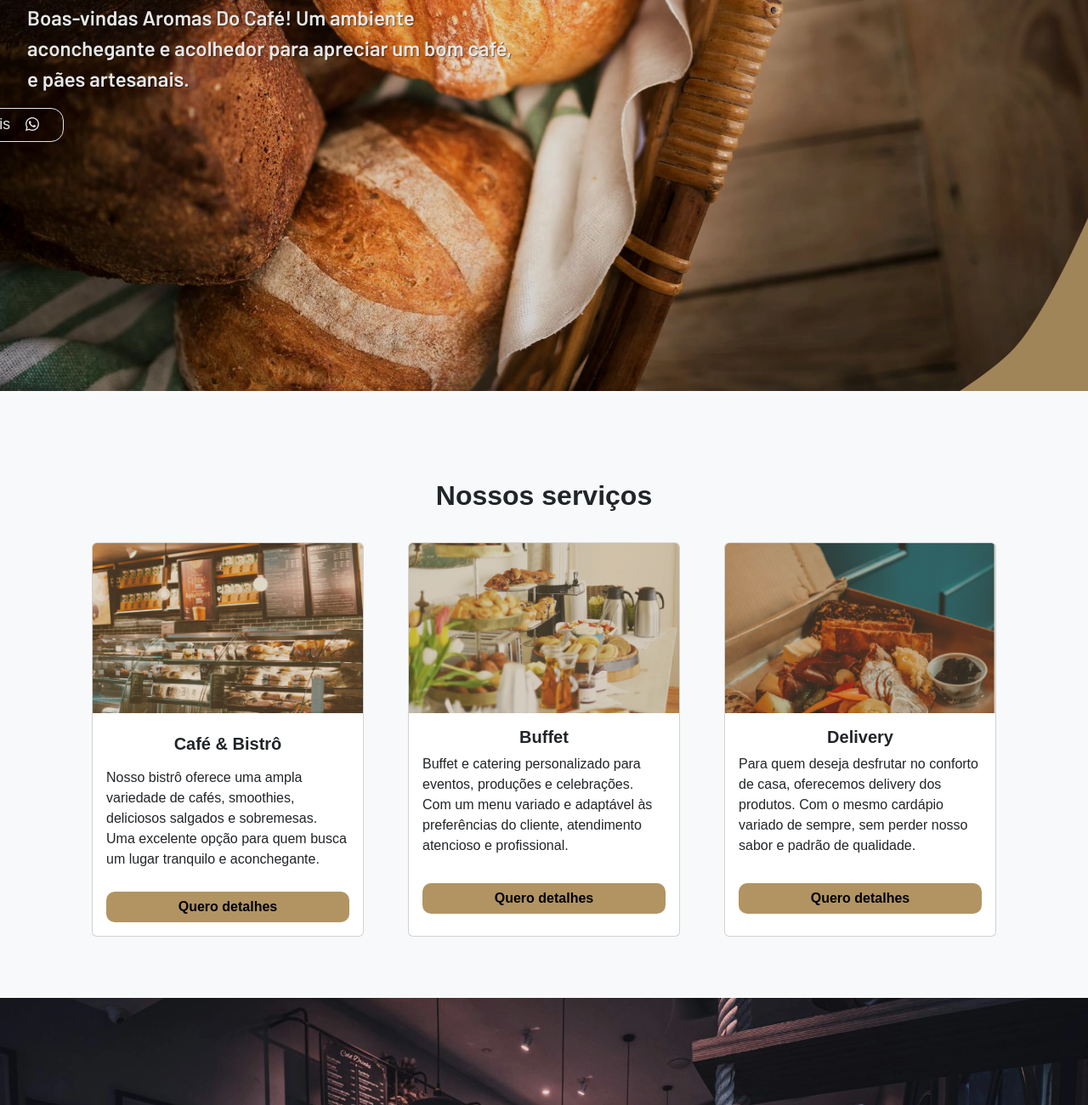
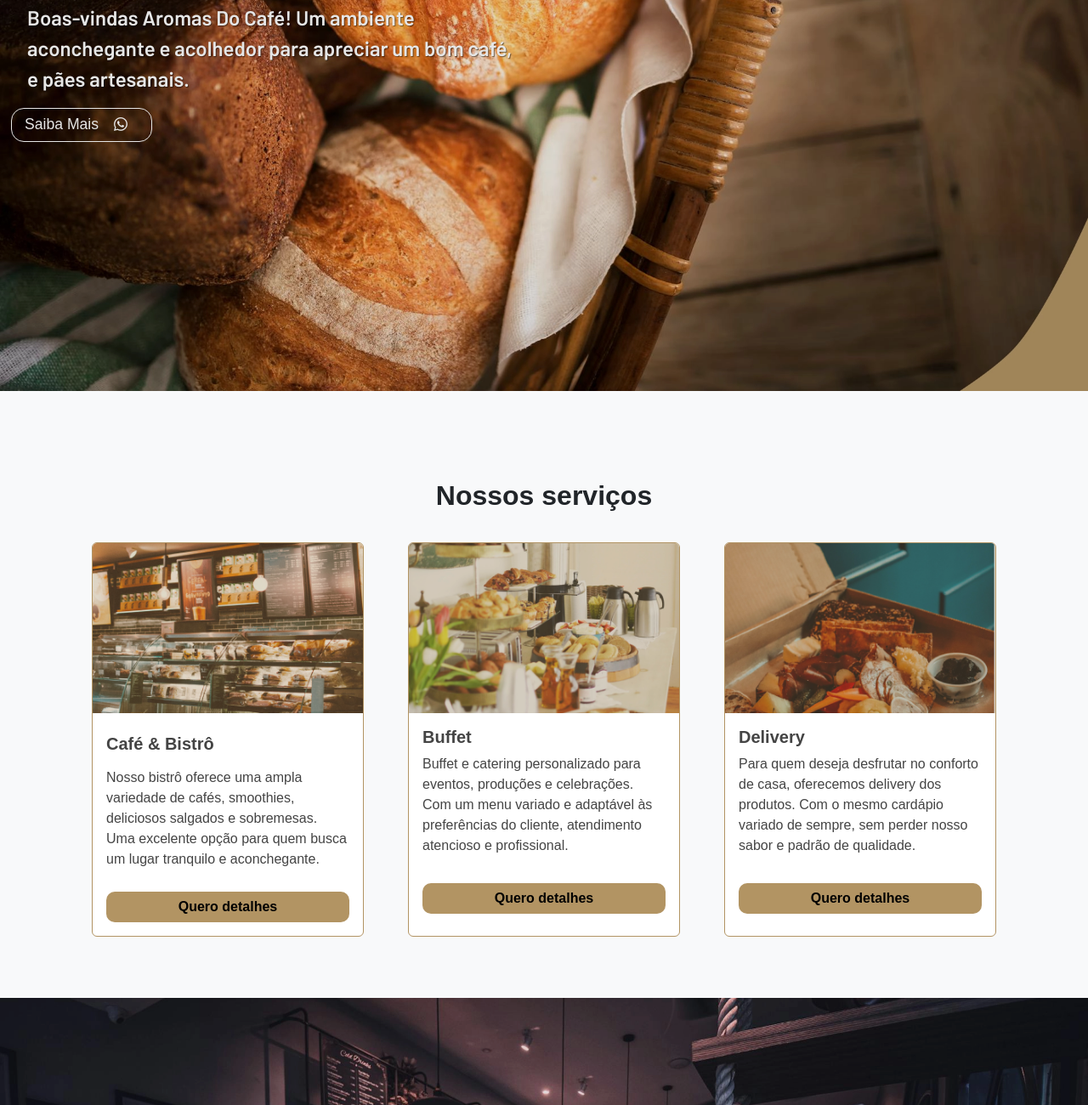
Before and after one commit to 17071996-Lucas-dos-Santos-Soares/padaria, a plain HTML site: page index.html in a window 1280 px wide. Shown: the part 340-1640 px from the top of the page at 85% size. Drawn offline with nearby package versions, Linux system fonts and the light colour scheme.

Commit message:
Update estilos.css

```diff
--- a/css/estilos.css
+++ b/css/estilos.css
@@ -88,7 +88,7 @@ span.navbar-toggler-icon {
   text-shadow: 1px 1px 1px #00000080;
 }
 .main-btn {
-  margin-left: -81rem;
+  margin-left: -68rem;
   background: transparent;
   border: 1px solid #fff;
   padding:0px 15px;
@@ -136,8 +136,28 @@ input[type=checkbox] {
   border: 2px solid var(--marrom-claro);
   box-shadow: none;
 }
+.card {
+  width: 100%;
+  margin: 10px;
+  border: solid 1.5px #B29463;
+}
+.card:hover{
+  transition: all 0.2s ease-in-out;
+  border: solid 1.5px #B29463;
+  background: #B29463;
+  color: #fff;
+}
 .card-title {
-  text-align: center;
+  color: #444;
+}
+.card-text{
+  text-align: left;
+  font-size: 16px;
+  color: #444;
+  border-radius: 30px;
+}
+.card-text:hover{
+  color: #fff;
 }
 .offcanvas-title {
   color: #E6E0D6;
@@ -164,7 +184,7 @@ input[type="checkbox"]:focus {
 
 .banners {
   width: 100%;
-  height: 100%;
+  height: 100vh;
   background-repeat: no-repeat;
   background-size: cover;
   background-position: center,center;
@@ -183,8 +203,8 @@ input[type="checkbox"]:focus {
   background-image: url(../assets/sobre-teste.webp);
 }
 .banners {
+  width: 100%;
   height: 100vh;
-  width: 100%;
   background-repeat: no-repeat;
   background-size: cover;
   background-position: left, center;
```
